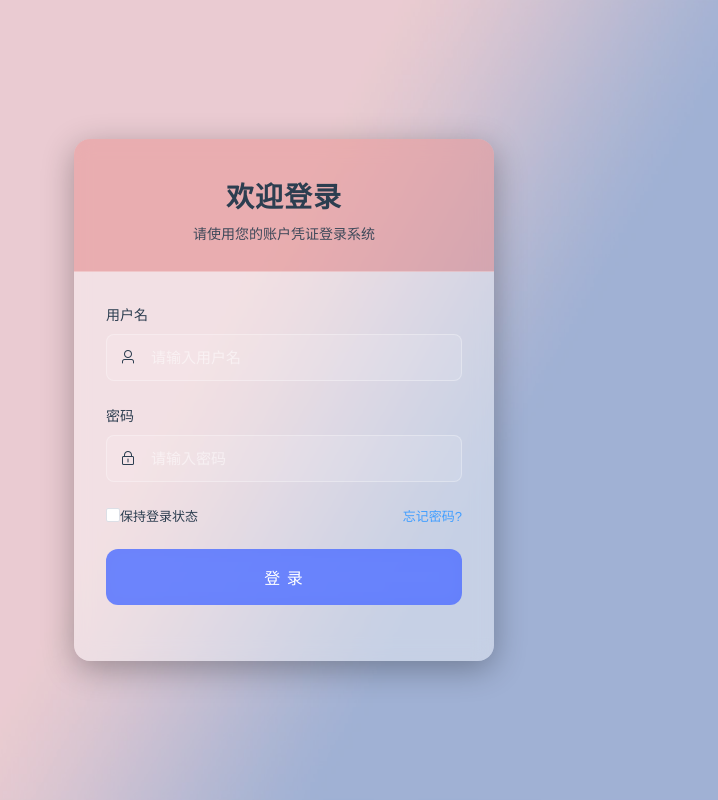
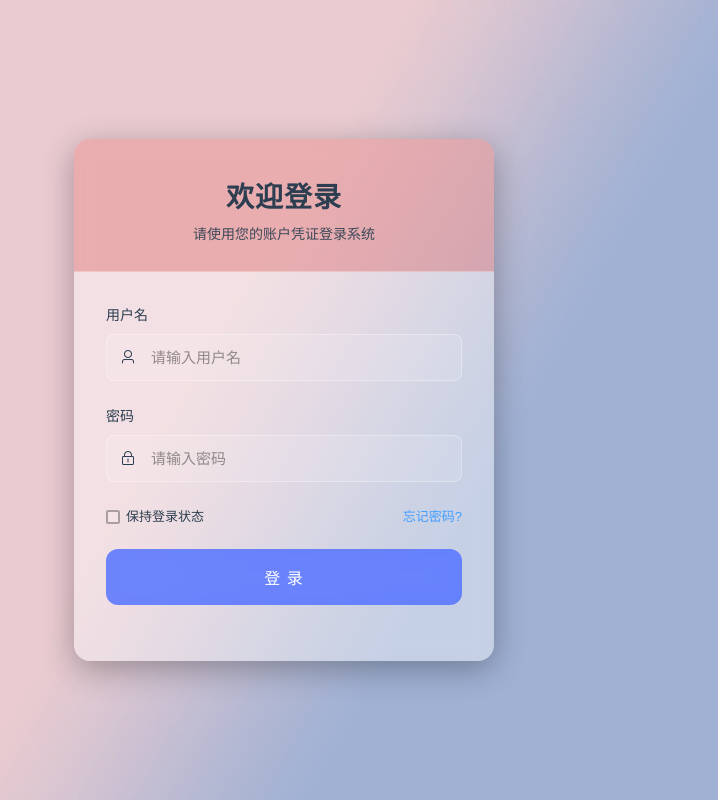
Before and after one commit to yzzxzinbin/WebVueStudentProject, a Vue app: page /login in a window 1280 px wide. Shown: the whole page, without its empty margins (356-1074 px from the left). Built offline with nearby package versions, Linux system fonts and the light colour scheme; no server answers.

Commit message:
commit_D_5
1.修复了登录页remenberMe无具体实现的问题
2.修复了登录页rememberMe的elementUI控件位置和背景色问题
3.简单修复了webkit浏览器内核启用自动填充时对于输入框的默认样式覆盖问题

```diff
--- a/src/router/index.js
+++ b/src/router/index.js
@@ -76,7 +76,8 @@ function getDefaultRouteForUser(user) {
 }
 
 router.beforeEach((to, from, next) => {
-  const token = localStorage.getItem('token');
+  // 获取本地存储中的 token 和 user,若没有则从sessionStorage中获取
+  const token = localStorage.getItem('token') || sessionStorage.getItem('token');
   const user = JSON.parse(localStorage.getItem('user'));
 
   // 未登录且访问非登录页
--- a/src/views/Layout.vue
+++ b/src/views/Layout.vue
@@ -329,6 +329,8 @@ export default {
       localStorage.removeItem('user');
       localStorage.removeItem('username');
       localStorage.removeItem('selectMenu');
+      sessionStorage.removeItem('token');
+
       this.$router.replace('/login').catch(() => { });
       this.$message.success('退出登录成功');
     },
--- a/src/views/LoginView.vue
+++ b/src/views/LoginView.vue
@@ -87,10 +87,11 @@ export default {
                     // 更新用户最后登录时间
                     user.lastLogin = new Date().toISOString();
                     localStorage.setItem("user", JSON.stringify(user));
-                    localStorage.setItem("token", this.generateToken(user));
 
                     if (this.rememberMe) {
-                        localStorage.setItem("rememberMe", "true");
+                        localStorage.setItem("token", this.generateToken(user));
+                    }else {
+                        sessionStorage.setItem("token", this.generateToken(user));
                     }
 
                     this.$message.success(`欢迎回来，${user.name || user.username}`);
@@ -253,6 +254,19 @@ body {
 
     padding: 0;
 }
+
+.el-checkbox__inner {
+    transform: translateY(2px);
+    border-width: 2px !important;
+    border-color: rgba(0, 0, 0, 0.3) !important;
+    background-color: rgba(255, 255, 255, 0.1) !important;
+    margin-right: 6px;
+}
+
+.el-checkbox__inner::after {
+    border-color: var(--primary-color) !important;
+    border-width: 2px;
+}
 </style>
 
 
@@ -320,13 +334,11 @@ body {
     font-size: 28px;
     font-weight: 600;
     margin-bottom: 8px;
-    /* color: var(--white); */
     letter-spacing: 1px;
 }
 
 .login-header .subtitle {
     font-size: 14px;
-    /* color: var(--light-text); */
     opacity: 0.9;
 }
 
@@ -345,11 +357,18 @@ body {
     margin-bottom: 10px;
     font-size: 14px;
     font-weight: 500;
-    /* color: var(--light-text); */
+
 }
 
 .input-wrapper {
     position: relative;
+}
+
+.input-field:-webkit-autofill {
+    -webkit-box-shadow: 0 0 0px 1000px rgba(255, 255, 255, 0.1) inset;
+    /* 强制背景色为白色 */
+    transition: background-color 50000s ease-in-out 0s;
+    /* 防止浏览器重新渲染背景色 */
 }
 
 .input-field {
@@ -360,18 +379,25 @@ body {
     border-radius: 8px;
     transition: var(--transition);
     background-color: rgba(255, 255, 255, 0.1);
-    color: var(--white);
+    color: rgba(0, 0, 0, 0.4);
 }
 
 .input-field:focus {
     outline: none;
     border-color: var(--primary-color);
-    box-shadow: 0 0 0 3px rgba(74, 107, 255, 0.2);
+    box-shadow: 0 0 0 4px rgba(74, 107, 255, 0.2);
     background-color: rgba(255, 255, 255, 0.15);
+    color: black;
+    transition:
+        border-color 0.3s ease,
+        box-shadow 0.3s ease,
+        background-color 0.3s ease,
+        color 0.3s ease;
 }
 
 .input-field::placeholder {
-    color: rgba(255, 255, 255, 0.5);
+    color: rgba(0, 0, 0, 0.4);
+    transition: all 0.5s ease;
 }
 
 .input-icon {
@@ -379,8 +405,9 @@ body {
     left: 14px;
     top: 50%;
     transform: translateY(-50%);
-    /* color: var(--light-text); */
+    color: var(--shadow);
     transition: var(--transition);
+    transition: all 0.5s cubic-bezier(0.645, 0.045, 0.355, 1);
 }
 
 .input-field:focus+.input-icon {
@@ -404,10 +431,12 @@ body {
 }
 
 .remember-me input {
-    margin-right: 8px;
+    margin-right: 12px;
     cursor: pointer;
     accent-color: var(--primary-color);
 }
+
+
 
 .forgot-password {
     color: var(--primary-color);
@@ -490,72 +519,6 @@ body {
     z-index: 2;
 }
 
-/* 社交登录 */
-.social-login {
-    display: grid;
-    grid-template-columns: 1fr 1fr;
-    gap: 12px;
-    margin-bottom: 24px;
-}
-
-.social-button {
-    display: flex;
-    align-items: center;
-    justify-content: center;
-    padding: 12px;
-    font-size: 14px;
-    border: 1px solid var(--border-color);
-    border-radius: 8px;
-    background-color: rgba(255, 255, 255, 0.05);
-    cursor: pointer;
-    transition: var(--transition);
-    color: var(--white);
-}
-
-.social-button svg {
-    margin-right: 8px;
-}
-
-.social-button:hover {
-    transform: translateY(-2px);
-    box-shadow: 0 4px 12px rgba(0, 0, 0, 0.2);
-}
-
-.social-button.wechat {
-    color: var(--wechat-green);
-    border-color: rgba(7, 193, 96, 0.3);
-}
-
-.social-button.wechat:hover {
-    background-color: rgba(7, 193, 96, 0.1);
-}
-
-.social-button.alipay {
-    color: var(--alipay-blue);
-    border-color: rgba(22, 119, 255, 0.3);
-}
-
-.social-button.alipay:hover {
-    background-color: rgba(22, 119, 255, 0.1);
-}
-
-/* 注册链接 */
-.signup-link {
-    text-align: center;
-    font-size: 14px;
-    /* color: var(--light-text); */
-}
-
-.signup-link a {
-    color: var(--primary-color);
-    text-decoration: none;
-    font-weight: 500;
-    transition: var(--transition);
-}
-
-.signup-link a:hover {
-    text-decoration: underline;
-}
 
 /* 响应式设计 */
 @media (max-width: 480px) {
```
